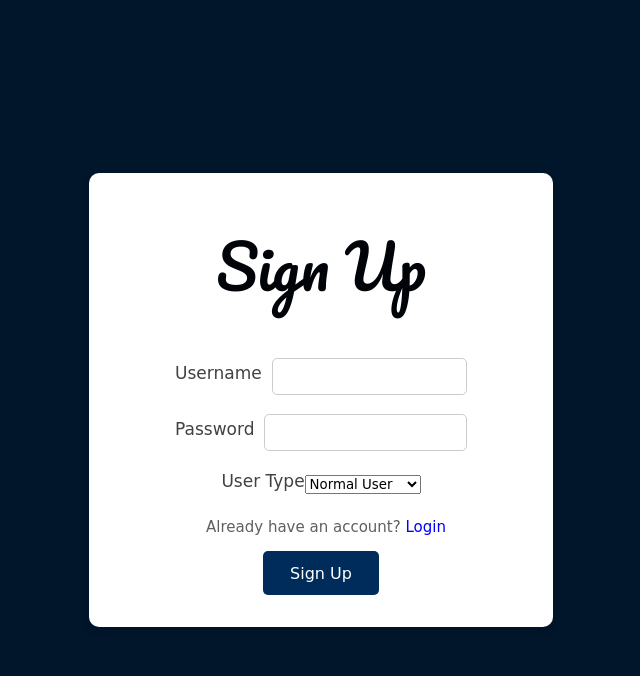
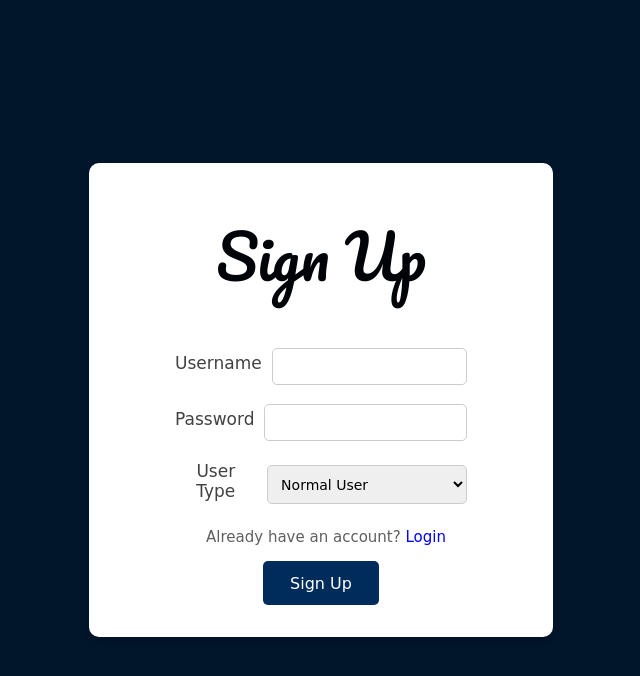
Before and after one commit to rawdaibrahim/Taskatk, a PHP site: page /signup.html in a window 1280 px wide. Shown: the top 676 px of the page, without its empty margins (319-959 px from the left). Run offline with PHP 8.4, Linux system fonts and the light colour scheme; some web fonts are replaced.

Commit message:
css file updated

```diff
--- a/style.css
+++ b/style.css
@@ -52,8 +52,8 @@ label {
   margin-bottom: 0.5rem;
 }
 
-input {
-  width: 100%;
+input , select{
+  width: 70%;
   padding: 0.6rem;
   border: 1px solid #ccc;
   border-radius: 5px;
```
